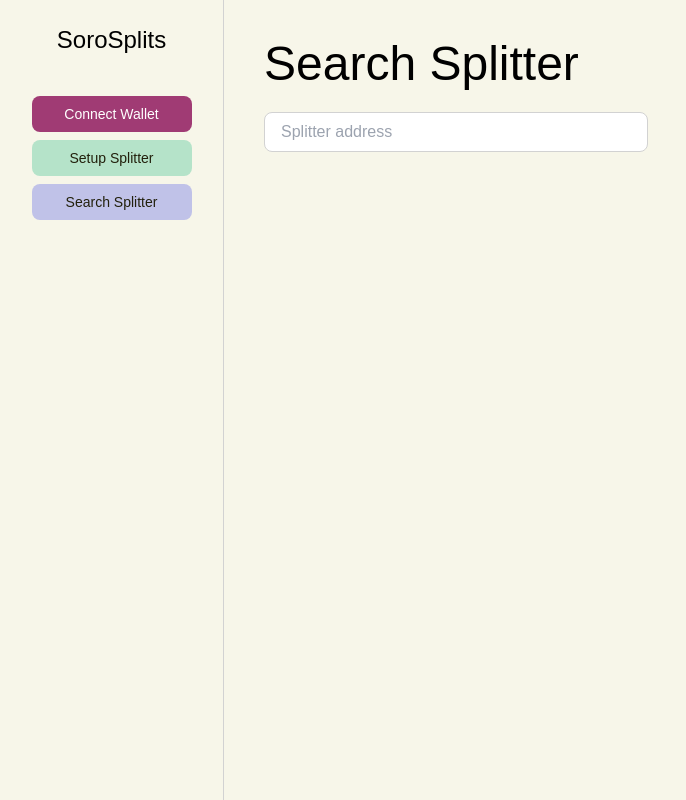
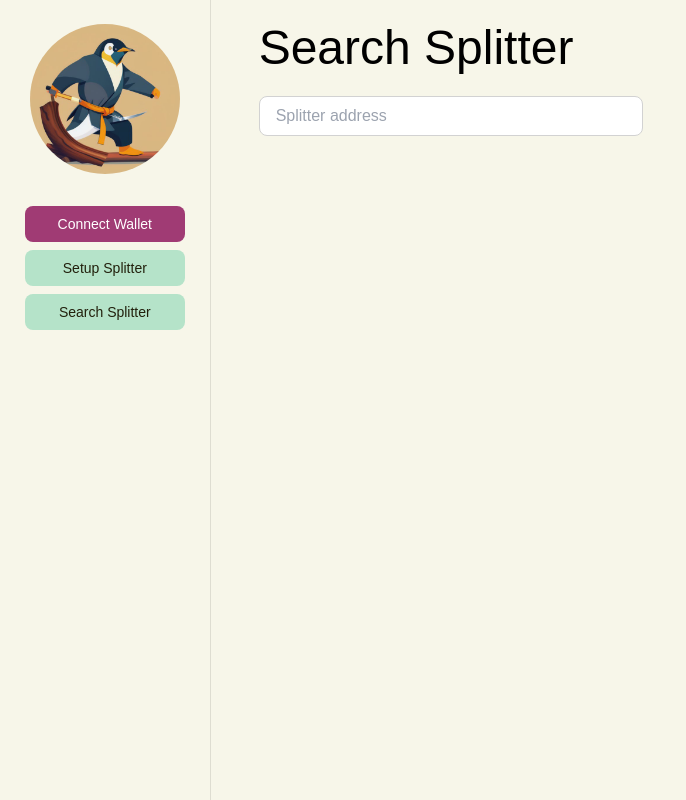
Before and after one commit to SoroSplits/sorosplits-ui, a Next.js app: page /splitter/search in a window 1280 px wide. Shown: the whole page, without its empty margins (0-686 px from the left). Built offline with nearby package versions, Linux system fonts and the light colour scheme.

Commit message:
Refactor sidebar

```diff
--- a/components/layout.tsx
+++ b/components/layout.tsx
@@ -6,7 +6,7 @@ const Layout = ({ children }: { children: ReactNode }) => {
     <div className="flex justify-center">
       <div className="container flex">
         <Sidebar />
-        <main className="p-10">{children}</main>
+        <main className="px-12 py-6 w-full">{children}</main>
       </div>
     </div>
   )
--- a/components/sidebar.tsx
+++ b/components/sidebar.tsx
@@ -3,12 +3,16 @@ import Button from "./button"
 import { useState } from "react"
 import Wallet from "./wallet"
 import Link from "next/link"
+import Image from "next/image"
 
 const Sidebar = () => {
   const [isConnected, setIsConnected] = useState(false)
   const [walletAddress, setWalletAddress] = useState("")
 
-  const connect = async () => {
+  const toggleConnection = async () => {
+    if (isConnected) {
+      setIsConnected(false)
+    } else {
       let allowed = await isAllowed()
 
       if (!allowed) {
@@ -26,17 +30,22 @@ const Sidebar = () => {
         setIsConnected(true)
       }
     }
+  }
 
   return (
-    <div className="h-screen w-56 border-r-[1px] border-[#d2d2d2] flex flex-col items-center justify-start py-6 px-0 gap-2">
-      <h1 className="text-2xl">SoroSplits</h1>
-
-      <br />
+    <div className="h-screen w-64 border-r-[1px] border-background-dark flex flex-col items-center justify-start py-6 px-0 gap-2">
+      <Image
+        src="/logo.jpg"
+        alt="SoroSplits"
+        width={150}
+        height={150}
+        className="rounded-full mb-6"
+      />
 
       <Wallet
         isConnected={isConnected}
         walletAddress={walletAddress}
-        connect={connect}
+        toggleButton={toggleConnection}
       />
 
       <Link href="/splitter/setup">
@@ -44,7 +53,7 @@ const Sidebar = () => {
       </Link>
 
       <Link href="/splitter/search">
-        <Button text="Search Splitter" onClick={() => {}} type="secondary" />
+        <Button text="Search Splitter" onClick={() => {}} type="primary" />
       </Link>
     </div>
   )
```
Lines whose indentation alone changed are shown as unchanged.
